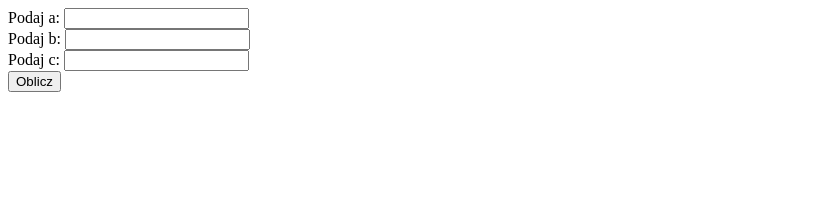
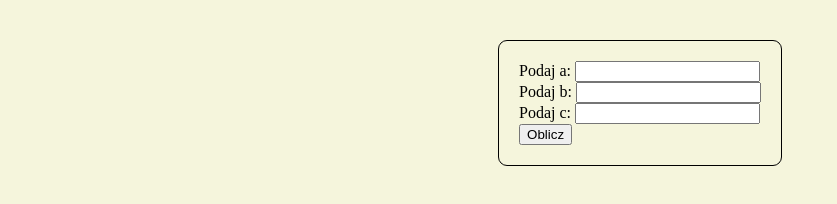
Before and after one commit to Kamci0/NodeAndJsWithSiewniak, a plain HTML site: page Sprawdzian_07_11/zadanie1/wariant4/index.html in a window 1280 px wide. Shown: the whole page, without its empty margins (0-837 px from the left). Drawn offline with Linux system fonts and the light colour scheme.

Commit message:
losowa se pisze

```diff
--- /dev/null
+++ b/Sprawdzian_07_11/zadanie1/style.css
@@ -0,0 +1,15 @@
+*{
+    margin: 0;
+}
+
+body{
+    background-color: beige;
+}
+
+div{
+    margin: 40px auto;
+    width: max-content;
+    padding: 20px;
+    border: 1px solid black;
+    border-radius: 9px;
+}
--- a/Sprawdzian_07_11/zadanie1/wariant4/index.html
+++ b/Sprawdzian_07_11/zadanie1/wariant4/index.html
@@ -3,6 +3,7 @@
 <head>
     <meta charset="UTF-8">
     <title>Zadanie 1 wariant 4</title>
+    <link rel="stylesheet" href="../style.css">
     <script src="script.js"></script>
     <script>
 
@@ -42,7 +43,7 @@
     </script>
 </head>
 <body>
-
+    <div>
         <label for="a">Podaj a:</label>
         <input type="text" id="a" name="a">
         <br>
@@ -53,6 +54,7 @@
         <input type="text" id="c" name="c">
         <br>
         <button onclick="wykonaj(sprawdzDane)">Oblicz</button>
+    </div>
 
     <script>
         function wykonaj(callback){
--- /dev/null
+++ b/test_import/module.js
@@ -0,0 +1,3 @@
+export default function koks(){
+    console.log("Jesteś koks")
+}
--- /dev/null
+++ b/test_import/script.js
@@ -0,0 +1,3 @@
+import {koks} from './module'
+
+koks()
```
Also changed, not shown: Sprawdzian_07_11/zadanie1/wariant1/index.html (+3 -1 lines), Sprawdzian_07_11/zadanie1/wariant2/index.html (+3 -2 lines), Sprawdzian_07_11/zadanie1/wariant3/index.html (+3 -0 lines). Lines whose indentation alone changed are shown as unchanged.
